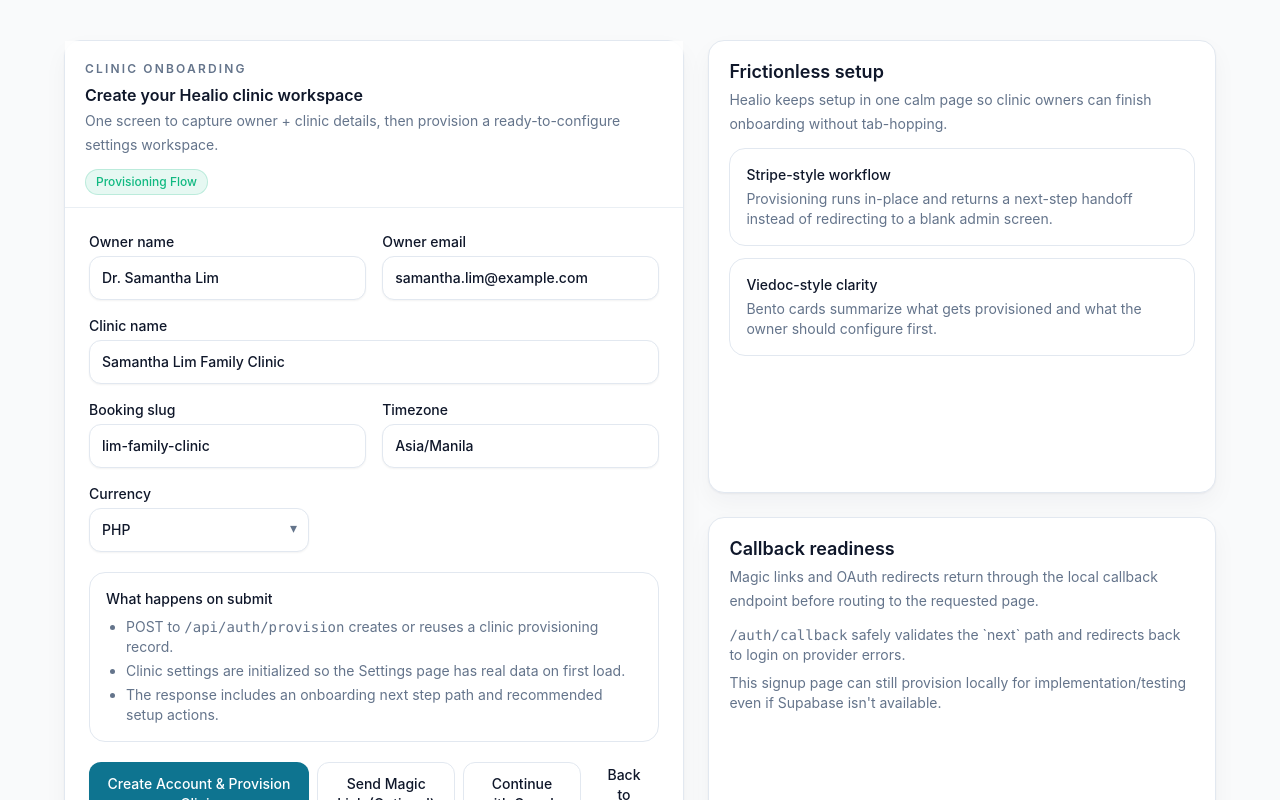
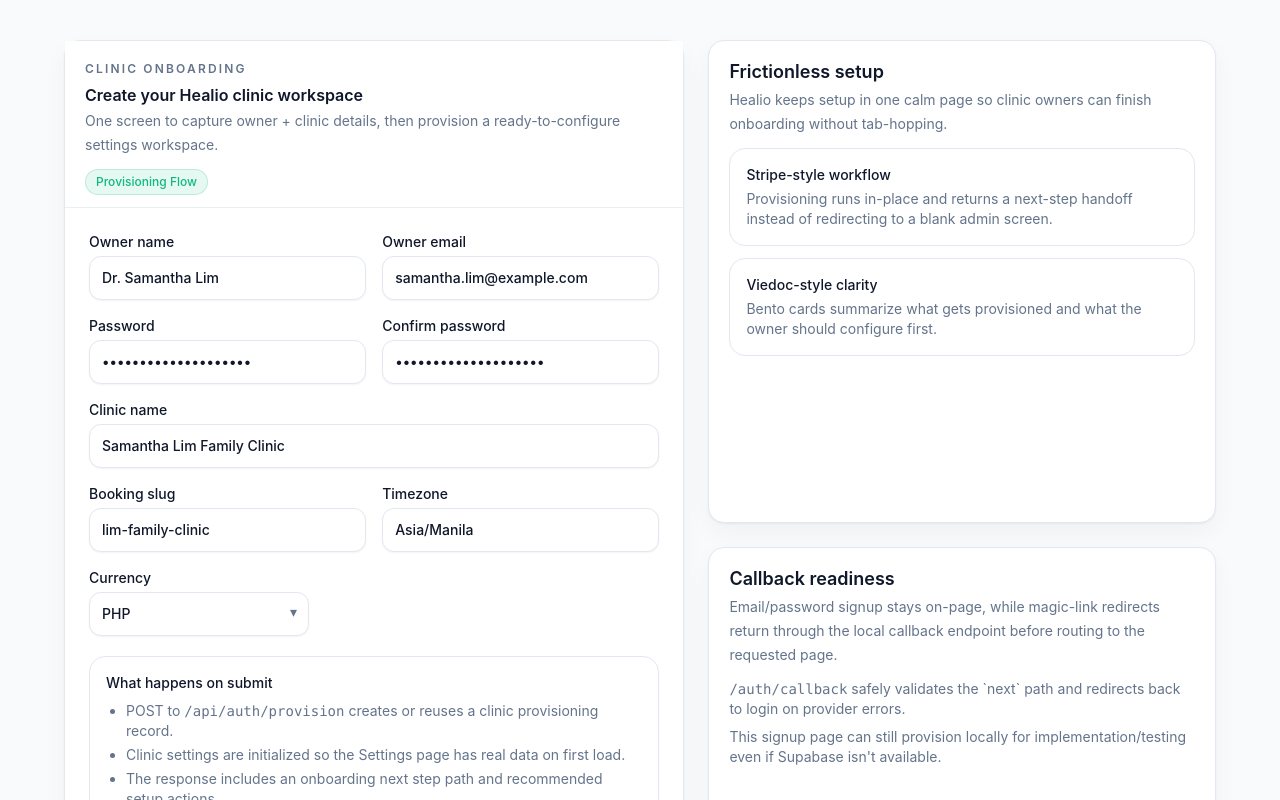
Before and after one commit to reymondyncierto/vibe-coding-bootcamp-dataexpert.io, a Next.js app in the folder healio/: page /signup in a window 1280 px wide. Shown: the top 800 px of the page. Built offline with nearby package versions, Linux system fonts and the light colour scheme.

Commit message:
feat(healio-auth): add supabase email password auth on auth pages

```diff
--- a/healio/app/(auth)/login/page.tsx
+++ b/healio/app/(auth)/login/page.tsx
@@ -14,6 +14,12 @@
 import { useToast } from "@/components/ui/toast-provider";
 
 type MagicLinkState =
+  | { kind: "idle" }
+  | { kind: "loading" }
+  | { kind: "success"; message: string }
+  | { kind: "error"; message: string };
+
+type PasswordSignInState =
   | { kind: "idle" }
   | { kind: "loading" }
   | { kind: "success"; message: string }
@@ -43,8 +49,10 @@
   const callbackError = searchParams.get("error");
 
   const [email, setEmail] = useState("owner@northview.example.com");
+  const [password, setPassword] = useState("healio-demo-password");
   const [fullName, setFullName] = useState("Dr. Andrea Reyes");
   const [magicLinkState, setMagicLinkState] = useState<MagicLinkState>({ kind: "idle" });
+  const [passwordSignInState, setPasswordSignInState] = useState<PasswordSignInState>({ kind: "idle" });
   const [lookupState, setLookupState] = useState<ProvisionLookupState>({ kind: "idle" });
 
   async function sendMagicLink() {
@@ -117,23 +125,31 @@
     }
   }
 
-  async function continueWithGoogle() {
+  async function signInWithPassword() {
+    if (!password.trim()) {
+      setPasswordSignInState({ kind: "error", message: "Enter your password to continue." });
+      return;
+    }
     try {
+      setPasswordSignInState({ kind: "loading" });
       const supabase = getSupabaseBrowserClient();
-      const callbackUrl = new URL("/auth/callback", window.location.origin);
-      callbackUrl.searchParams.set("next", nextPath);
-      const { error } = await supabase.auth.signInWithOAuth({
-        provider: "google",
-        options: { redirectTo: callbackUrl.toString() },
+      const { error } = await supabase.auth.signInWithPassword({
+        email,
+        password,
       });
       if (error) {
-        pushToast({ title: "Google sign-in unavailable", description: error.message, variant: "error" });
+        setPasswordSignInState({ kind: "error", message: error.message });
+        return;
       }
+      setPasswordSignInState({
+        kind: "success",
+        message: `Signed in successfully. Redirecting to ${nextPath}...`,
+      });
+      window.location.assign(nextPath);
     } catch (error) {
-      pushToast({
-        title: "Supabase auth unavailable",
-        description: error instanceof Error ? error.message : "OAuth not configured in this environment.",
-        variant: "error",
+      setPasswordSignInState({
+        kind: "error",
+        message: error instanceof Error ? `Supabase auth unavailable: ${error.message}` : "Supabase auth unavailable.",
       });
     }
   }
@@ -148,7 +164,7 @@
                 <p className="text-xs font-semibold uppercase tracking-[0.18em] text-muted">Healio Access</p>
                 <CardTitle className="mt-2 text-2xl">Welcome back</CardTitle>
                 <CardDescription className="mt-1">
-                  Sign in with a magic link or OAuth, then continue to your clinic workspace without losing context.
+                  Sign in with email and password or a magic link, then continue to your clinic workspace without losing context.
                 </CardDescription>
               </div>
               <Badge variant="primary">Auth Flow</Badge>
@@ -189,6 +205,18 @@
                 />
               </label>
               <label className="block text-sm font-medium text-ink">
+                Password
+                <Input
+                  className="mt-1"
+                  name="password"
+                  type="password"
+                  autoComplete="current-password"
+                  value={password}
+                  onChange={(e) => setPassword(e.currentTarget.value)}
+                  placeholder="Enter your password"
+                />
+              </label>
+              <label className="block text-sm font-medium text-ink">
                 Display name (for local preview)
                 <Input
                   className="mt-1"
@@ -203,8 +231,12 @@
                 <Button onClick={() => void sendMagicLink()} disabled={magicLinkState.kind === "loading"}>
                   {magicLinkState.kind === "loading" ? "Sending..." : "Send Magic Link"}
                 </Button>
-                <Button variant="secondary" onClick={() => void continueWithGoogle()}>
-                  Continue with Google
+                <Button
+                  variant="secondary"
+                  onClick={() => void signInWithPassword()}
+                  disabled={passwordSignInState.kind === "loading"}
+                >
+                  {passwordSignInState.kind === "loading" ? "Signing in..." : "Sign In with Password"}
                 </Button>
               </div>
               <Button variant="ghost" onClick={() => void localProvisionPreview()} disabled={lookupState.kind === "loading"}>
@@ -217,6 +249,12 @@
             ) : null}
             {magicLinkState.kind === "error" ? (
               <div className="rounded-card border border-danger/20 bg-danger/5 p-3 text-sm text-danger">{magicLinkState.message}</div>
+            ) : null}
+            {passwordSignInState.kind === "success" ? (
+              <div className="rounded-card border border-success/20 bg-success/5 p-3 text-sm text-success">{passwordSignInState.message}</div>
+            ) : null}
+            {passwordSignInState.kind === "error" ? (
+              <div className="rounded-card border border-danger/20 bg-danger/5 p-3 text-sm text-danger">{passwordSignInState.message}</div>
             ) : null}
 
             {lookupState.kind === "success" ? (
@@ -260,7 +298,7 @@
             <CardHeader>
               <CardTitle className="text-lg">Callback Path</CardTitle>
               <CardDescription>
-                Supabase OAuth and magic-link redirects return through a local callback handler before continuing to the selected page.
+                Email/password sign-in stays on-page, while magic-link redirects return through a local callback handler before continuing to the selected page.
               </CardDescription>
             </CardHeader>
             <CardContent className="space-y-2 text-sm text-muted">
--- a/healio/app/(auth)/signup/page.tsx
+++ b/healio/app/(auth)/signup/page.tsx
@@ -51,8 +51,11 @@
     timezone: "Asia/Manila",
     currency: "PHP",
   });
+  const [password, setPassword] = useState("healio-demo-password");
+  const [confirmPassword, setConfirmPassword] = useState("healio-demo-password");
   const [submitState, setSubmitState] = useState<SubmitState>({ kind: "idle" });
   const [magicLinkState, setMagicLinkState] = useState<{ kind: "idle" | "loading" | "success" | "error"; message?: string }>({ kind: "idle" });
+  const [passwordSignupState, setPasswordSignupState] = useState<{ kind: "idle" | "loading" | "success" | "error"; message?: string }>({ kind: "idle" });
 
   function patch<K extends keyof typeof form>(key: K, value: (typeof form)[K]) {
     setForm((current) => ({ ...current, [key]: value }));
@@ -109,27 +112,45 @@
     }
   }
 
-  async function continueWithGoogle() {
+  async function signUpWithPassword() {
+    if (!password.trim()) {
+      setPasswordSignupState({ kind: "error", message: "Enter a password to create your login." });
+      return;
+    }
+    if (password.length < 8) {
+      setPasswordSignupState({ kind: "error", message: "Use at least 8 characters for the password." });
+      return;
+    }
+    if (password !== confirmPassword) {
+      setPasswordSignupState({ kind: "error", message: "Password and confirmation do not match." });
+      return;
+    }
+
+    setPasswordSignupState({ kind: "loading" });
     try {
       const supabase = getSupabaseBrowserClient();
       const callbackUrl = new URL("/auth/callback", window.location.origin);
       callbackUrl.searchParams.set("next", nextPath);
-      const { error } = await supabase.auth.signInWithOAuth({
-        provider: "google",
-        options: { redirectTo: callbackUrl.toString() },
+      const { error } = await supabase.auth.signUp({
+        email: form.email,
+        password,
+        options: {
+          emailRedirectTo: callbackUrl.toString(),
+          data: { fullName: form.fullName },
+        },
       });
       if (error) {
-        pushToast({
-          title: "Google sign-up unavailable",
-          description: error.message,
-          variant: "error",
-        });
+        setPasswordSignupState({ kind: "error", message: error.message });
+        return;
       }
+      setPasswordSignupState({
+        kind: "success",
+        message: "Email/password account created. If email confirmation is enabled in Supabase, check your inbox before logging in.",
+      });
     } catch (error) {
-      pushToast({
-        title: "Supabase auth unavailable",
-        description: error instanceof Error ? error.message : "OAuth not configured in this environment.",
-        variant: "error",
+      setPasswordSignupState({
+        kind: "error",
+        message: error instanceof Error ? `Supabase auth unavailable: ${error.message}` : "Supabase auth unavailable.",
       });
     }
   }
@@ -174,6 +195,30 @@
                     value={form.email}
                     onChange={(e) => patch("email", e.currentTarget.value)}
                     placeholder="doctor@clinic.com"
+                  />
+                </label>
+                <label className="text-sm font-medium text-ink">
+                  Password
+                  <Input
+                    className="mt-1"
+                    name="password"
+                    type="password"
+                    autoComplete="new-password"
+                    value={password}
+                    onChange={(e) => setPassword(e.currentTarget.value)}
+                    placeholder="At least 8 characters"
+                  />
+                </label>
+                <label className="text-sm font-medium text-ink">
+                  Confirm password
+                  <Input
+                    className="mt-1"
+                    name="confirmPassword"
+                    type="password"
+                    autoComplete="new-password"
+                    value={confirmPassword}
+                    onChange={(e) => setConfirmPassword(e.currentTarget.value)}
+                    placeholder="Re-enter password"
                   />
                 </label>
                 <label className="text-sm font-medium text-ink sm:col-span-2">
@@ -237,8 +282,13 @@
                 <Button type="button" variant="secondary" onClick={() => void sendMagicLink()} disabled={magicLinkState.kind === "loading"}>
                   {magicLinkState.kind === "loading" ? "Sending..." : "Send Magic Link (Optional)"}
                 </Button>
-                <Button type="button" variant="secondary" onClick={() => void continueWithGoogle()}>
-                  Continue with Google
+                <Button
+                  type="button"
+                  variant="secondary"
+                  onClick={() => void signUpWithPassword()}
+                  disabled={passwordSignupState.kind === "loading"}
+                >
+                  {passwordSignupState.kind === "loading" ? "Creating login..." : "Create Email + Password Login"}
                 </Button>
                 <Link href={`/login?next=${encodeURIComponent(nextPath)}`} className="sm:ml-auto">
                   <Button type="button" variant="ghost">Back to Login</Button>
@@ -254,6 +304,12 @@
             ) : null}
             {magicLinkState.kind === "error" ? (
               <div className="mt-4 rounded-card border border-warning/20 bg-warning/5 p-3 text-sm text-warning">{magicLinkState.message}</div>
+            ) : null}
+            {passwordSignupState.kind === "success" ? (
+              <div className="mt-4 rounded-card border border-success/20 bg-success/5 p-3 text-sm text-success">{passwordSignupState.message}</div>
+            ) : null}
+            {passwordSignupState.kind === "error" ? (
+              <div className="mt-4 rounded-card border border-danger/20 bg-danger/5 p-3 text-sm text-danger">{passwordSignupState.message}</div>
             ) : null}
 
             {submitState.kind === "success" ? (
@@ -312,7 +368,7 @@
           <Card>
             <CardHeader>
               <CardTitle className="text-lg">Callback readiness</CardTitle>
-              <CardDescription>Magic links and OAuth redirects return through the local callback endpoint before routing to the requested page.</CardDescription>
+              <CardDescription>Email/password signup stays on-page, while magic-link redirects return through the local callback endpoint before routing to the requested page.</CardDescription>
             </CardHeader>
             <CardContent className="space-y-2 text-sm text-muted">
               <p><code>/auth/callback</code> safely validates the `next` path and redirects back to login on provider errors.</p>
```
